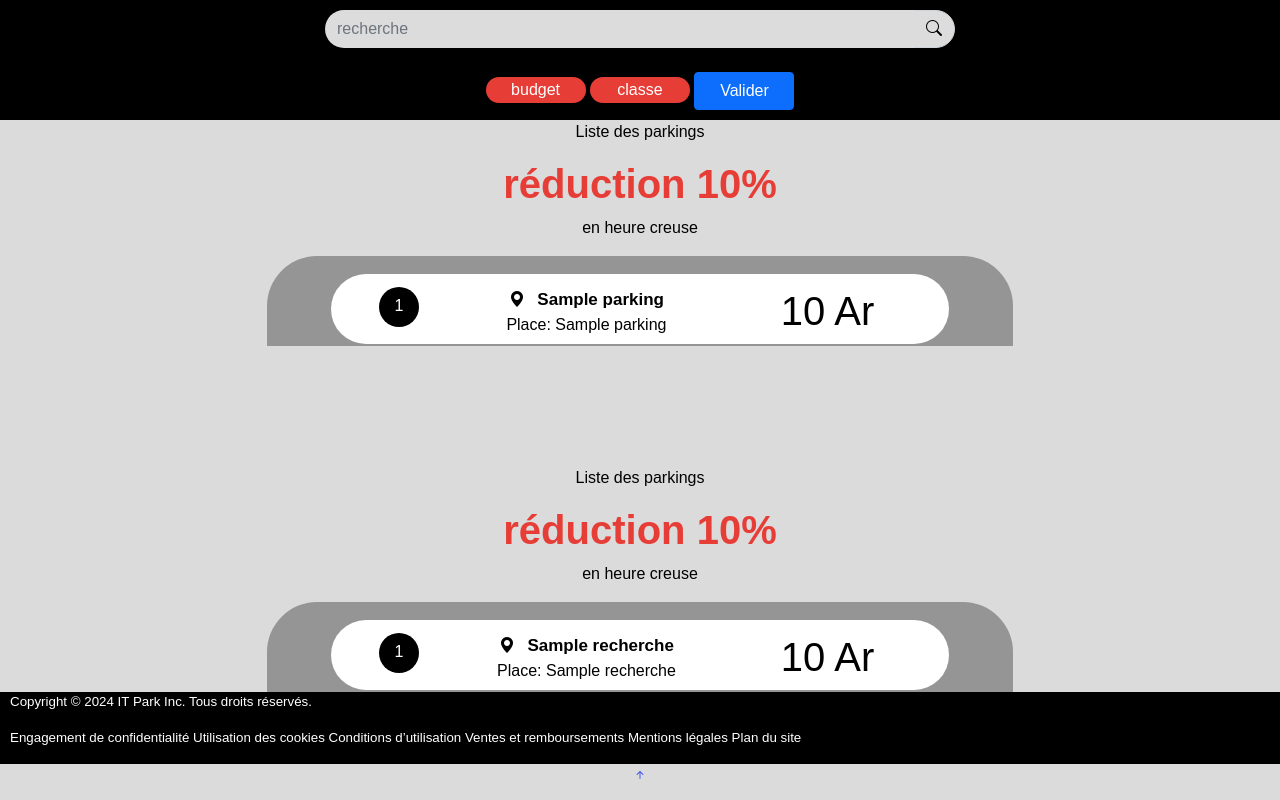
After one commit to finiral/ITPark, a CodeIgniter app: the page made by application/views/home/home.php in a window 1280 px wide. The commit adds this page. Run offline with CodeIgniter, Linux system fonts and the light colour scheme; tables that the repository leaves empty hold one stand-in row (values such as "Sample post"); the template is opened without the code that fills it: most values are stand-ins (such as "Sample title", 1, 10 or a date in 2020); some libraries are stand-ins or nearby versions.

Commit message:
recherche

```diff
--- /dev/null
+++ b/application/views/home/home.php
@@ -0,0 +1,139 @@
+<!DOCTYPE html>
+<html lang="en">
+
+<head>
+  <meta charset="utf-8">
+  <meta content="width=device-width, initial-scale=1.0" name="viewport">
+
+  <title>Tables / General - NiceAdmin Bootstrap Template</title>
+  <meta content="" name="description">
+  <meta content="" name="keywords">
+
+  <!-- Vendor CSS Files -->
+  <link href=" <?php echo base_url("assets/css/bootstrap.min.css")?>" rel="stylesheet">
+  <link href=" <?php echo base_url("assets/vendor/bootstrap-icons/bootstrap-icons.css")?>" rel="stylesheet">
+  <link href=" <?php echo base_url("assets/vendor/boxicons/css/boxicons.min.css")?>" rel="stylesheet">
+  <link href=" <?php echo base_url("assets/vendor/quill/quill.snow.css")?>" rel="stylesheet">
+  <link href=" <?php echo base_url("assets/vendor/quill/quill.bubble.css")?>" rel="stylesheet">
+  <link href=" <?php echo base_url("assets/vendor/remixicon/remixicon.css")?>" rel="stylesheet">
+  <link href=" <?php echo base_url("assets/vendor/simple-datatables/style.css")?>" rel="stylesheet">
+
+
+  <!-- Template Main CSS File -->
+  <link href=" <?php echo base_url("assets/css/style.css")?>" rel="stylesheet">
+
+</head>
+
+<body>
+
+<!-- Ajouter l'élément de fond flou -->
+<div id="blurBackground" class="blur-background hidden"></div>
+
+<!------header-------------------------------->
+ <?php $this->load->view("templates2/header");?>
+
+    <center>
+    <?php if(isset($parking)): ?>
+    <div class="main-content">
+        <div class="titlePage">
+            <p style="color: rgb(0, 0, 0);">Liste des parkings</p>
+            <h1 style="font-weight: bold;color:#E63D36 ;"> réduction 10%  </h1>
+            <p style="color: black;">en heure creuse</p>
+        </div><!-- End Page Title -->
+
+
+        <div class="information  col-lg-7">
+            <?php foreach ($parking as $p) { ?>
+                <div class="element col-11 col-lg-10 mt-3">
+                        <div class="element-2">
+                            <div class="row justify-content-center">
+                                <div class="col-2">
+                                    <div class="number-place" >
+                                        <p><?php echo $p['id_parking'] ?></p>
+                                    </div>
+                                </div>
+                                <div class="col-5">
+                                    <div class="row">
+                                        <div class="icon-text-inline">
+                                            <i class="bi bi-geo-alt-fill"></i> <!-- Exemple d'icône Font Awesome -->
+                                            <span class="lieu"><?php echo $p['lieu_nom'] ?></span>
+                                        </div>
+                                    </div>
+                                    <div class="row">
+                                        <p>Place: <?php echo $p['nombre_place'] ?></p>
+                                    </div>
+                                </div>
+                                <div class="col-4">
+                                    <h1><?php echo $p['prix'] ?> Ar</h1>
+                                </div>
+                            </div>
+                        </div>
+                </div>
+            <?php }?>
+        </div>
+
+        <?php endif; ?>
+
+        <?php if(isset($recherche)): ?>
+        <div class="main-content">
+        <div class="titlePage">
+            <p style="color: rgb(0, 0, 0);">Liste des parkings</p>
+            <h1 style="font-weight: bold;color:#E63D36 ;"> réduction 10%  </h1>
+            <p style="color: black;">en heure creuse</p>
+        </div><!-- End Page Title -->
+
+
+        <div class="information  col-lg-7">
+            <?php foreach ($recherche as $p) { ?>
+                <div class="element col-11 col-lg-10 mt-3">
+                        <div class="element-2">
+                            <div class="row justify-content-center">
+                                <div class="col-2">
+                                    <div class="number-place" >
+                                        <p><?php echo $p['id_parking'] ?></p>
+                                    </div>
+                                </div>
+                                <div class="col-5">
+                                    <div class="row">
+                                        <div class="icon-text-inline">
+                                            <i class="bi bi-geo-alt-fill"></i> <!-- Exemple d'icône Font Awesome -->
+                                            <span class="lieu"><?php echo $p['lieu_nom'] ?></span>
+                                        </div>
+                                    </div>
+                                    <div class="row">
+                                        <p>Place: <?php echo $p['nombre_place'] ?></p>
+                                    </div>
+                                </div>
+                                <div class="col-4">
+                                    <h1><?php echo $p['prix'] ?> Ar</h1>
+                                </div>
+                            </div>
+                        </div>
+                </div>
+            <?php }?>
+        </div>
+
+    <?php endif; ?>
+    </center>
+
+<!------footer-------------------------------->
+<?php $this->load->view("templates2/footer");?>
+<a href="#" class="back-to-top d-flex align-items-center justify-content-center"><i class="bi bi-arrow-up-short"></i></a>
+<script src="<?php echo base_url("assets/js/function.js")?>"> </script>
+
+  <!-- Vendor JS Files -->
+  <script src="<?php echo base_url("assets/vendor/apexcharts/apexcharts.min.js")?>"></script>
+  <script src="<?php echo base_url("assets/vendor/bootstrap/js/bootstrap.bundle.min.js")?>"></script>
+  <script src="<?php echo base_url("assets/vendor/chart.js/chart.umd.js")?>"></script>
+  <script src="<?php echo base_url("assets/vendor/echarts/echarts.min.js")?>"></script>
+  <script src="<?php echo base_url("assets/vendor/quill/quill.min.js")?>"></script>
+  <script src="<?php echo base_url("assets/vendor/simple-datatables/simple-datatables.js")?>"></script>
+  <script src="<?php echo base_url("assets/vendor/tinymce/tinymce.min.js")?>"></script>
+  <script src="<?php echo base_url("assets/vendor/php-email-form/validate.js")?>"></script>
+
+  <!-- Template Main JS File -->
+  <script src="<?php echo base_url("assets/js/main.js")?>"></script>
+
+</body>
+
+</html>
--- /dev/null
+++ b/application/views/templates2/footer.php
@@ -0,0 +1,17 @@
+
+<!-- ======= Footer ======= -->
+ <div class="sticky-bottom">
+  <div  class="row" style="background-color: #000000; ">
+    <div class="copyright" style="color: #ffffff; font-size:smaller ; " >
+      <div class="col-8"  style="margin-left: 10px; ">
+        <p>
+            Copyright © 2024 IT Park Inc. Tous droits réservés.
+        </p>
+        <p>
+            Engagement de confidentialité Utilisation des cookies Conditions d’utilisation Ventes et remboursements Mentions légales Plan du site
+        </p>
+      </div>
+    </div>
+  </div>
+ </div>
+ <!-- End Footer -->
--- /dev/null
+++ b/application/views/templates2/header.php
@@ -0,0 +1,94 @@
+  <!-- ======= Header ======= -->
+  <header class="header" >
+
+  <form method="GET" action="<?php echo site_url("recherche/recherche");?>">
+  <div class="row justify-content-center">
+        <div class="container d-flex justify-content-center align-items-center">
+
+          <div class="col-8 col-md-6">
+              <div class="input-group">
+                  <input type="text" class="form-control personalSearch" placeholder="recherche" name="localisation">
+                  <span class="input-group-text" style="border-bottom-right-radius: 50px; border-top-right-radius: 50px; background-color : #DCDCDC ; color : black ;  ">
+                      <i class="bi bi-search"></i>
+                  </span>
+              </div>
+          </div>
+        </div>
+    </div>
+
+    <div class="row mt-2 mb-2 justify-content-center " >
+        <p class="d-inline-flex gap-1">
+          <center>
+          <button class="buttonSearche  toolbox-active " type="button" data-bs-toggle="collapse" data-bs-target="#multiCollapseExample2" aria-expanded="false" aria-controls="multiCollapseExample2" style="width: 100px;">budget</button>
+          <button class="buttonSearche  toolbox-active " type="button" data-bs-toggle="collapse" data-bs-target="#multiCollapseExample3" aria-expanded="false" aria-controls="multiCollapseExample3" style="width: 100px;">classe</button>
+          <button class="btn btn-primary" type="submit"  data-bs-target="#multiCollapseExample3" aria-expanded="false"  style="width: 100px; " >Valider</button>
+
+        </center>
+        </p>
+
+        <div class="justify-content-center " id="toolbox">
+          <center>
+            <div class="row mt-2 justify-content-center">
+              <div class="col col-md-4">
+                <div class="collapse multi-collapse" id="multiCollapseExample1">
+                  <div class="card card-body">
+                    <div class="form-check">
+                      <input class="personalSearch" type="text" placeholder="rechercher" style="color:black; ">
+                    </div>
+                  </div>
+                </div>
+              </div>
+            </div>
+          </center>
+
+            <div class="row mt-2 justify-content-center">
+              <div class="col col-md-4">
+                <div class="collapse multi-collapse" id="multiCollapseExample2">
+                  <div class="card card-body">
+                    <div class="input-group">
+                      <span class="input-group-text">min</span>
+                      <input type="text" aria-label="First name" class="form-control" name="min">
+                      <span class="input-group-text">max</span>
+                      <input type="text" aria-label="Last name" class="form-control" name="max">
+                    </div>
+                  </div>
+                </div>
+              </div>
+            </div>
+            <div class="row mt-2 justify-content-center">
+              <div class="col col-md-4">
+                <div class="collapse multi-collapse" id="multiCollapseExample3">
+                  <div class="card card-body" style="color: black;">
+                    <div class="form-check">
+                      <input class="form-check-input" type="checkbox" value="VIP" id="flexCheckChecked" name="classe[]" checked>
+                      <label class="form-check-label" for="flexCheckChecked" >
+                        Haute de gamme
+                      </label>
+                    </div>
+                    <div class="form-check">
+                      <input class="form-check-input" type="checkbox" value="Moyen" id="flexCheckChecked" name="classe[]" checked>
+                      <label class="form-check-label" for="flexCheckChecked">
+                        Moyen
+                      </label>
+                    </div>
+                    <div class="form-check">
+                      <input class="form-check-input" type="checkbox" value="Intermediaire" id="flexCheckChecked" name="classe[]" checked>
+                      <label class="form-check-label" for="flexCheckChecked">
+                        Entree de gamme
+                      </label>
+                    </div>
+                  </div>
+                </div>
+              </div>
+            </div>
+
+
+
+        </div>
+    </div>
+  </form>
+
+
+   <script src="effect.js"></script>
+
+  </header><!-- End Header -->
--- a/assets/css/style.css
+++ b/assets/css/style.css
@@ -43,6 +43,33 @@ h6 {
 
 /*--------------------------------------------------Personal */
 
+
+
+/* css niampi blur */
+.blur-background {
+  transition: 2s ease-in-out;
+  position: fixed;
+  top: 0;
+  left: 0;
+  width: 100%;
+  height: 100%;
+  backdrop-filter: blur(10px);
+  z-index: 1; /* Assurez-vous que le flou soit en dessous du contenu de la collapsible */
+}
+
+
+.hidden {
+  display: none;
+}
+
+.collapse.show + .blur-background {
+  display: block;
+}
+
+.blur-background.hidden {
+  display: none;
+}
+/* fin */
 
 .mytext-info
 {
```
Also changed, not shown: application/controllers/Login.php (+6 -1 lines), application/controllers/recherche.php (added, +35 -0 lines), assets/js/function.js (added, +55 -0 lines).
